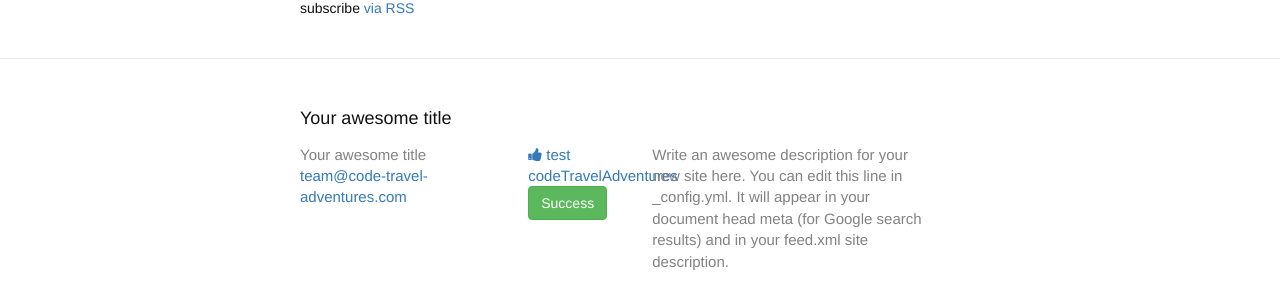
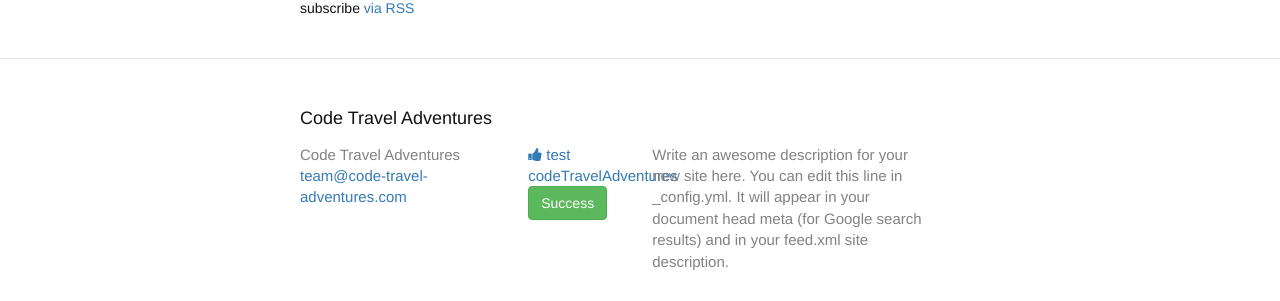
Before and after one commit to Code-Travel-Adventures/code-travel-adventures.github.io, a Jekyll site: the page built from index.html, in a window 1280 px wide. Shown: the part 395-696 px from the top of the page. Built offline with Jekyll 4.4.1, drawn with Linux system fonts in a browser that asks for light colours; nearby versions of some CDN libraries.

Commit message:
change title and url

```diff
--- a/_config.yml
+++ b/_config.yml
@@ -1,12 +1,12 @@
 # Site settings
-title: Your awesome title
+title: Code Travel Adventures
 email: team@code-travel-adventures.com
 description: > # this means to ignore newlines until "baseurl:"
   Write an awesome description for your new site here. You can edit this
   line in _config.yml. It will appear in your document head meta (for
   Google search results) and in your feed.xml site description.
 baseurl: "" # the subpath of your site, e.g. /blog/
-url: "http://yourdomain.com" # the base hostname & protocol for your site
+url: "http://code-travel-adventures.com" # the base hostname & protocol for your site
 twitter_username: codeTravelAdventures
 facebook_username: codeTravelAdventures
 
```
